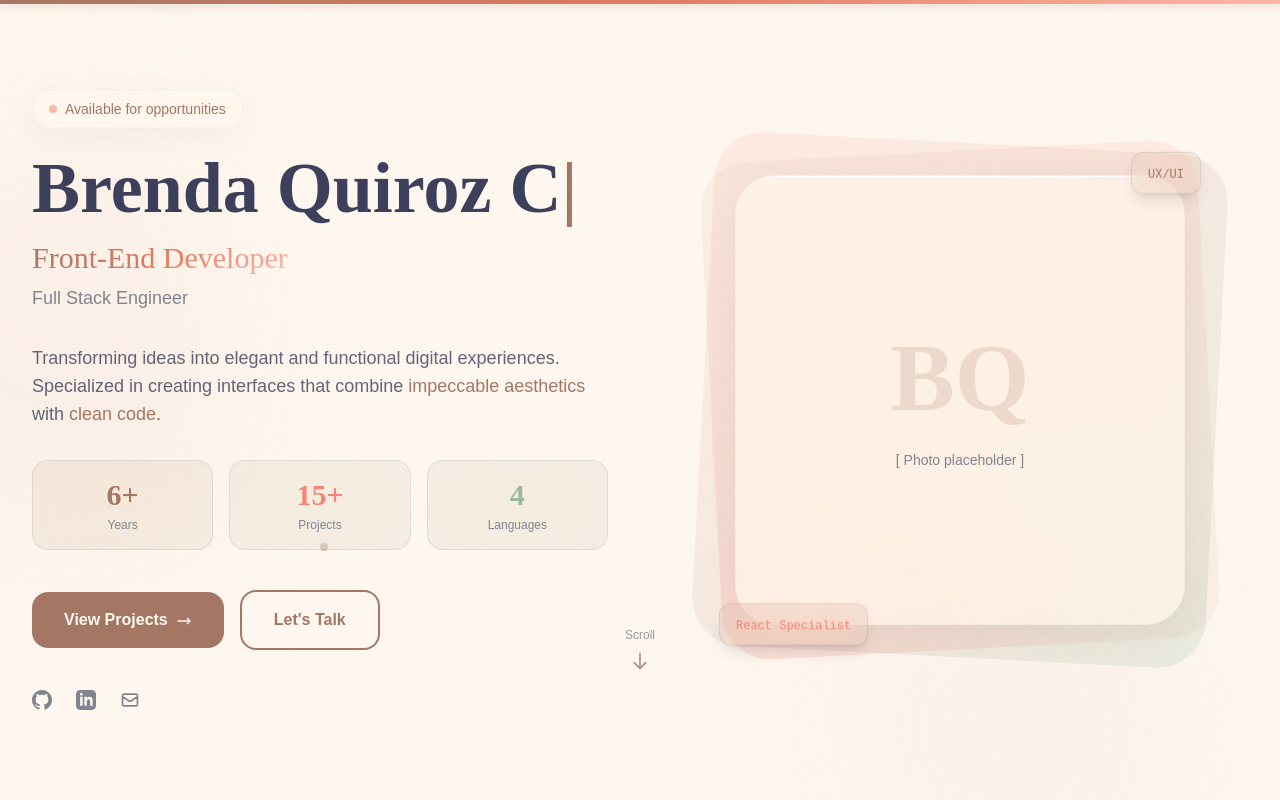
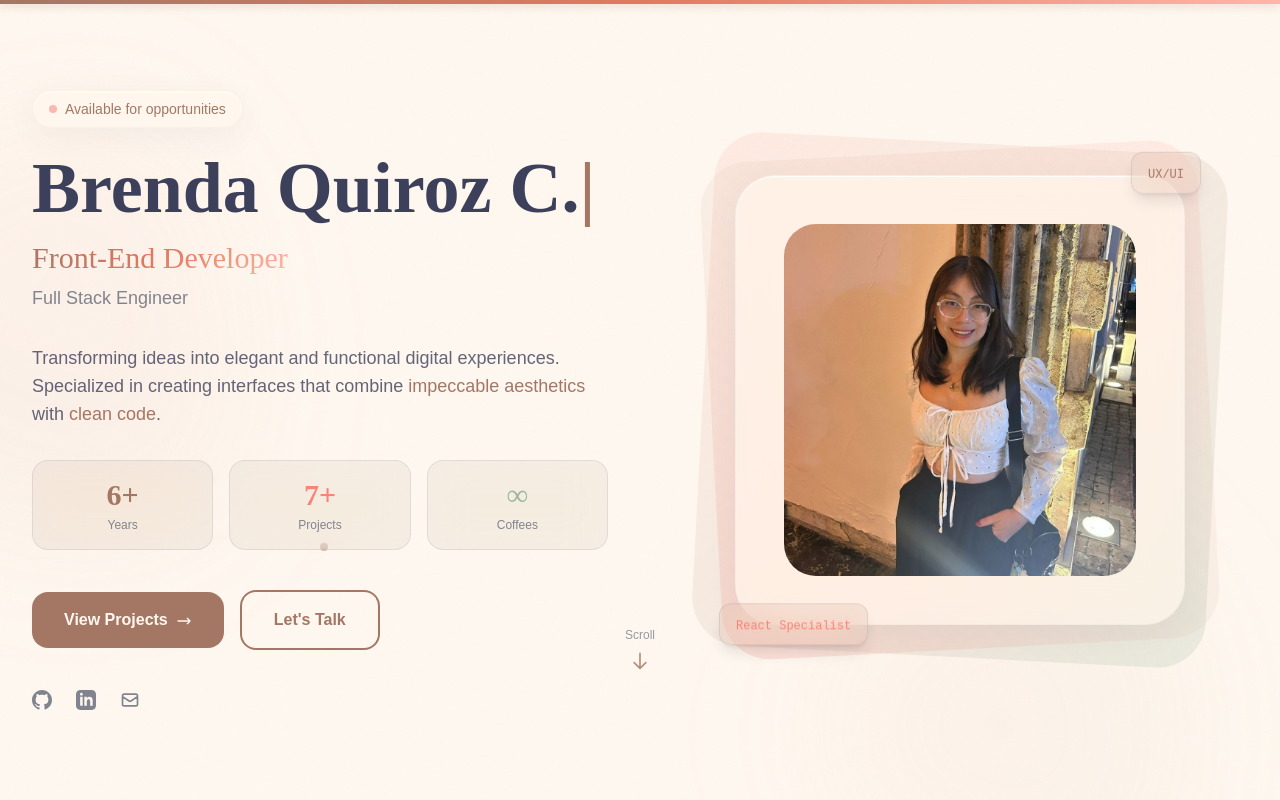
Before and after one commit to BrendaQuirozC/bqc-portfolio, a Next.js app: page / in a window 1280 px wide. Shown: the top 800 px of the page. Built offline with nearby package versions, Linux system fonts and the light colour scheme.

Commit message:
change hero

```diff
--- a/components/Hero.tsx
+++ b/components/Hero.tsx
@@ -2,10 +2,13 @@
 
 import { motion } from 'framer-motion'
 import { useState, useEffect } from 'react'
+import Image from 'next/image'
 
 export default function Hero() {
   const [text, setText] = useState('')
-  const fullText = 'Brenda Quiroz C'
+  const [photoLoading, setPhotoLoading] = useState(true)
+  const [photoError, setPhotoError] = useState(false)
+  const fullText = 'Brenda Quiroz C.'
 
   useEffect(() => {
     let index = 0
@@ -19,7 +22,16 @@ export default function Hero() {
     }, 100)
 
     return () => clearInterval(timer)
-  }, [])
+  }, []);
+
+  const handleImageLoad = () => {
+    setPhotoLoading(false)
+  }
+
+  const handleImageError = () => {
+    setPhotoLoading(false)
+    setPhotoError(true)
+  }
 
   const scrollToSection = (id: string) => {
     document.getElementById(id)?.scrollIntoView({ behavior: 'smooth' })
@@ -120,7 +132,6 @@ export default function Hero() {
               <span className="text-mocha font-medium">clean code</span>.
             </motion.p>
 
-            {/* Stats - modern bento-style */}
             <motion.div
               initial={{ opacity: 0, y: 20 }}
               animate={{ opacity: 1, y: 0 }}
@@ -132,16 +143,15 @@ export default function Hero() {
                 <div className="text-xs text-slate">Years</div>
               </div>
               <div className="glass-dark p-4 rounded-2xl text-center">
-                <div className="text-3xl font-display font-bold text-coral mb-1">15+</div>
+                <div className="text-3xl font-display font-bold text-coral mb-1">7+</div>
                 <div className="text-xs text-slate">Projects</div>
               </div>
               <div className="glass-dark p-4 rounded-2xl text-center">
-                <div className="text-3xl font-display font-bold text-sage mb-1">4</div>
-                <div className="text-xs text-slate">Languages</div>
+                <div className="text-3xl font-display font-bold text-sage mb-1">∞</div>
+                <div className="text-xs text-slate">Coffees</div>
               </div>
             </motion.div>
 
-            {/* CTA Buttons - refined */}
             <motion.div
               initial={{ opacity: 0 }}
               animate={{ opacity: 1 }}
@@ -206,7 +216,6 @@ export default function Hero() {
             </motion.div>
           </motion.div>
 
-          {/* Right side - Visual element (can add photo or illustration) */}
           <motion.div
             initial={{ opacity: 0, scale: 0.9 }}
             animate={{ opacity: 1, scale: 1 }}
@@ -218,12 +227,41 @@ export default function Hero() {
               <div className="absolute -inset-8 bg-gradient-to-br from-peach/20 via-mocha/10 to-sage/20 rounded-[3rem] rotate-3"></div>
               <div className="absolute -inset-6 bg-gradient-to-tr from-coral/20 via-mocha-light/10 to-peach/20 rounded-[3rem] -rotate-3"></div>
 
-              {/* Main content area - placeholder for photo */}
               <div className="relative glass p-12 rounded-[2.5rem] aspect-square flex items-center justify-center">
-                <div className="text-center space-y-6">
-                  <div className="text-8xl font-display font-bold text-mocha/20">BQ</div>
-                  <p className="text-slate text-sm">[ Photo placeholder ]</p>
-                </div>
+
+                {photoLoading && (
+                  <motion.div
+                    initial={{ opacity: 0 }}
+                    animate={{ opacity: 1 }}
+                    className="text-center space-y-6"
+                  >
+                    <div className="text-8xl font-display font-bold text-mocha/20">BQ</div>
+                    <p className="text-slate text-sm">[ Loading... ]</p>
+                    {/* Spinner opcional */}
+                    <div className="w-8 h-8 border-4 border-mocha/20 border-t-mocha rounded-full animate-spin mx-auto"></div>
+                  </motion.div>
+                )}
+
+                {/* Imagen real */}
+                {!photoError && (
+                  <Image
+                  src="/me.jpg"
+                  alt="Brenda Quiroz"
+                  width={500}
+                  height={500}
+                  className="rounded-[2rem]"
+                  priority // Carga primero
+                  onLoad={() => setPhotoLoading(false)}
+                />
+                )}
+
+                {/* Error fallback */}
+                {photoError && (
+                  <div className="text-center space-y-6">
+                    <div className="text-8xl font-display font-bold text-mocha/20">BQ</div>
+                    <p className="text-slate text-sm">[ Photo coming soon ]</p>
+                  </div>
+                )}
               </div>
 
               {/* Floating badges */}
```
Also changed, not shown: public/me.jpg (added).
